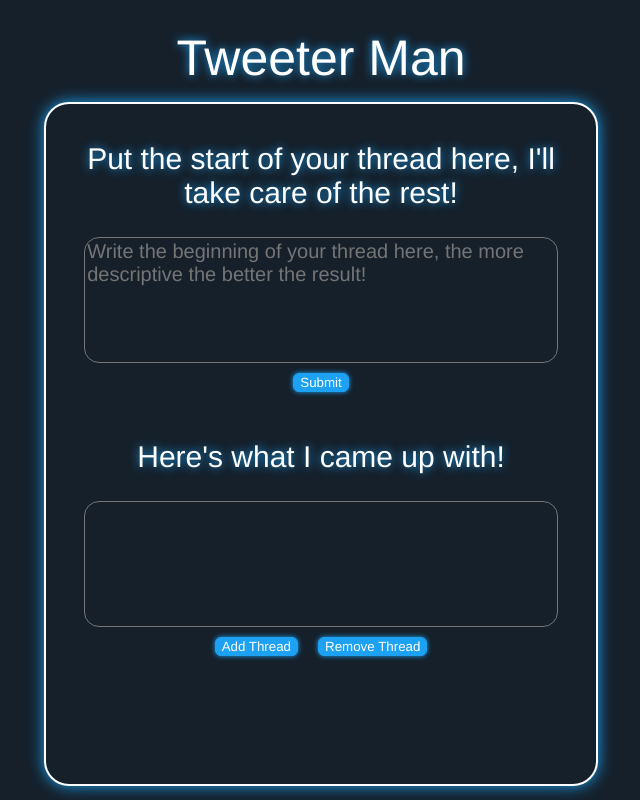
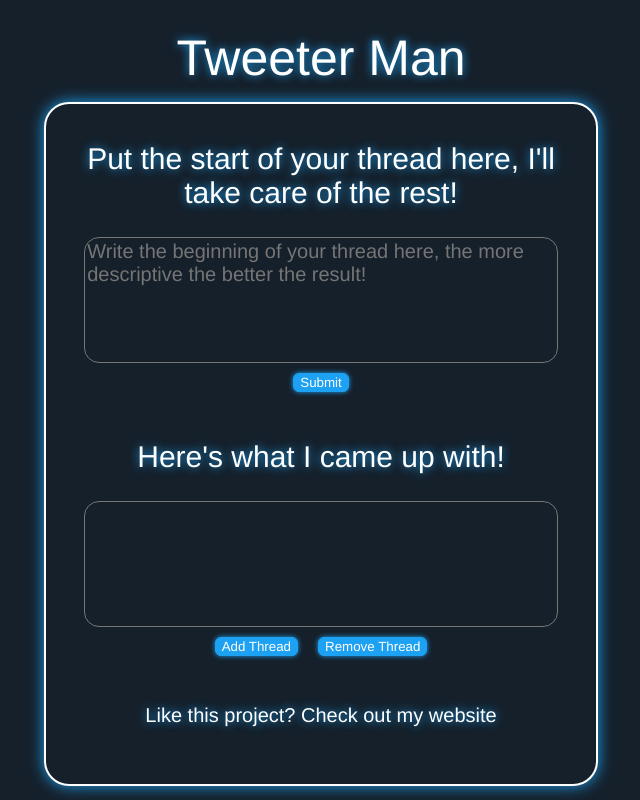
Before and after one commit to aidenzegil/tweet-gen-web, a React (Create React App) app: page / in a window 1280 px wide. Shown: the whole page, without its empty margins (319-959 px from the left). Built offline with nearby package versions, Linux system fonts and the light colour scheme.

Commit message:
added link to personal website

```diff
--- a/src/App.js
+++ b/src/App.js
@@ -57,6 +57,7 @@ function App() {
             <button className="Btn" onClick={removeThread}>
               Remove Thread
             </button>
+            <header className="Header" style={{fontSize: 20}}><a href="https://aidenzegil.com">Like this project? Check out my website</a></header>
           </div>
         </div>
     </div>
--- a/src/sass/App.css
+++ b/src/sass/App.css
@@ -68,10 +68,20 @@
 
 .Header {
   color: #fff;
+  text-decoration: none;
   font-size: 30px;
   margin-top: 10px;
   padding: 5%;
   text-shadow: 0px 0px 10px #1DA1F2;
+}
+
+a {
+  color: #fff;
+  text-decoration: none;
+}
+
+a:hover {
+  color: #1DA1F2;
 }
 
 .Btn {
--- a/src/sass/App.sass
+++ b/src/sass/App.sass
@@ -43,10 +43,18 @@
 
 .Header
     color: #fff
+    text-decoration: none
     font-size: 30px
     margin-top: 10px
     padding: 5%
     text-shadow: 0px 0px 10px #1DA1F2
+
+a
+    color: #fff
+    text-decoration: none
+
+a:hover
+    color: #1DA1F2
 
 .Btn
     background: #1DA1F2
```
Also changed, not shown: src/images/twitterBirds.png (deleted), 1 other file (tests, documents, lock files or other folders).
